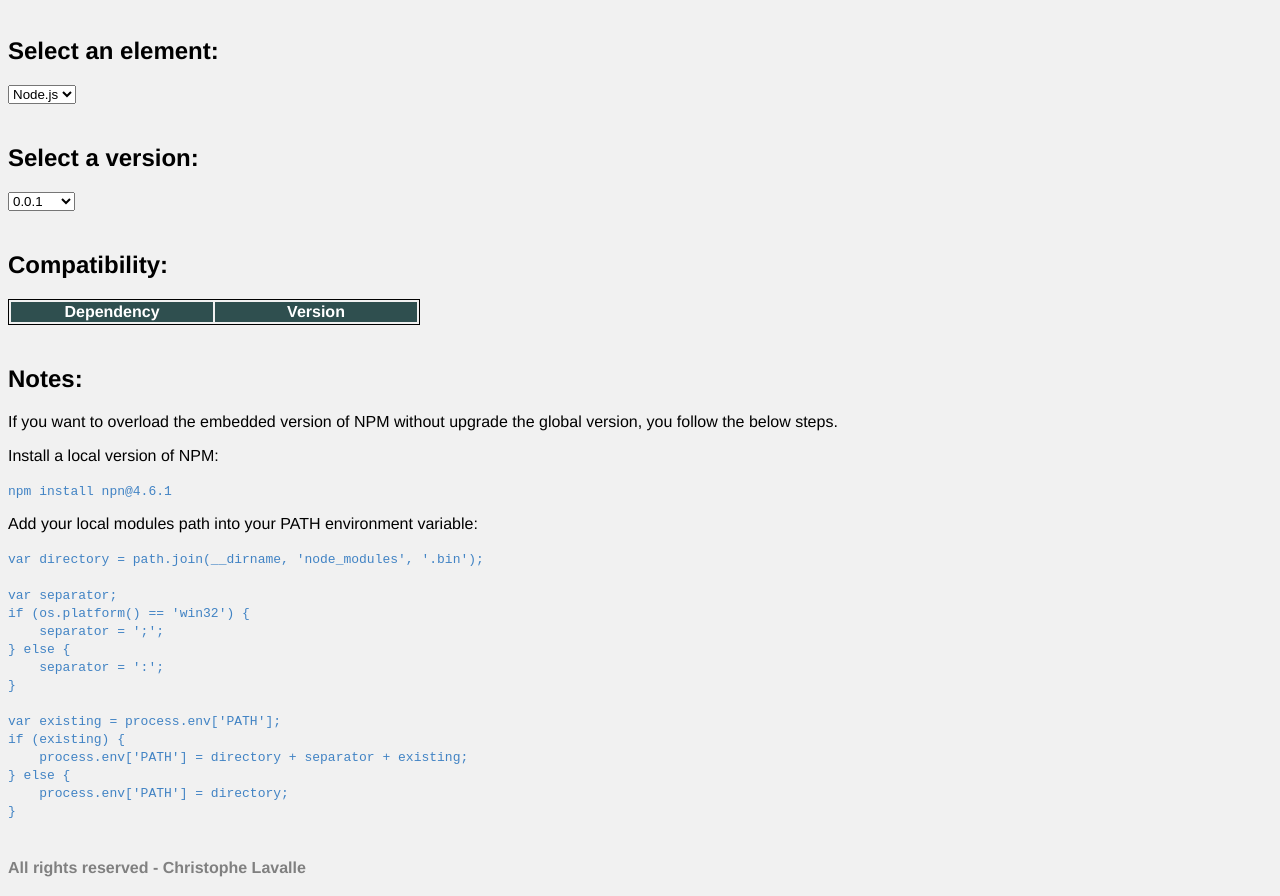
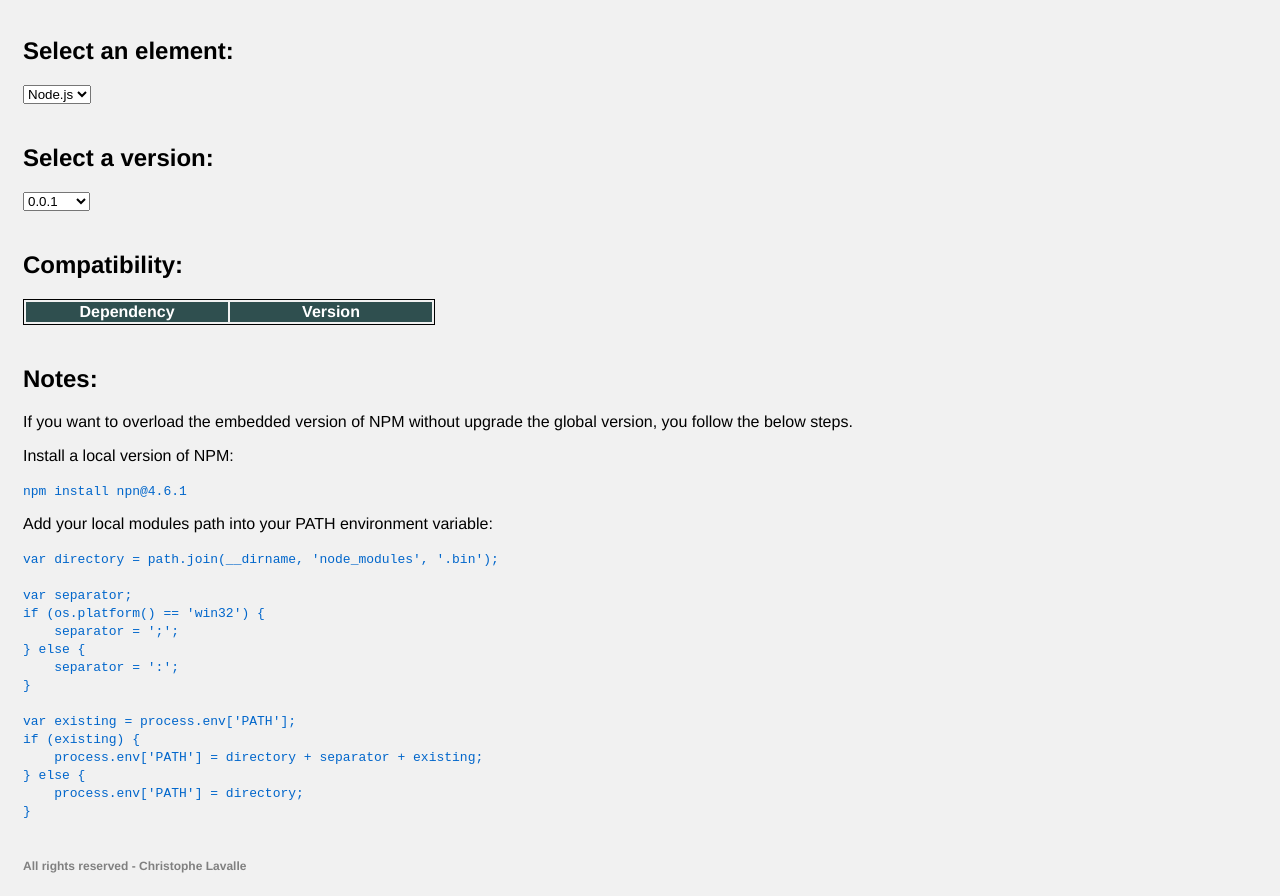
Before and after one commit to ChristopheLav/Node.js-Deps-Tool, a website: page index.html in a window 1280 px wide. Shown: the part 119-1015 px from the top of the page. Drawn offline with nearby package versions, Linux system fonts and the light colour scheme.

Commit message:
Updated Web page UI

```diff
--- a/index.html
+++ b/index.html
@@ -5,13 +5,13 @@
         <title>Node.js Dependencies Tool</title>
         <script src="https://ajax.aspnetcdn.com/ajax/jQuery/jquery-3.3.1.min.js"></script>
         <style>
-            body { background-color: #f1f1f1; font-family: "Helvetica Neue",Helvetica,Arial,sans-serif; }
+            body { background-color: #f1f1f1; font-family: "Helvetica Neue",Helvetica,Arial,sans-serif; padding: 0 15px 15px 15px; }
             h2 { margin-top: 40px; }
             table { border: solid 1px #000; }
             table thead { background-color: darkslategrey; color: #fff; }
             table tbody tr td { background-color: #fff; }
-            code { color: #4183c4; }
-            footer { color: gray; font-weight: bold; }
+            code { color: #0066cb; }
+            footer { color: gray; font-weight: bold; font-size: 12px; }
         </style>
     </head>
     <body>
```
